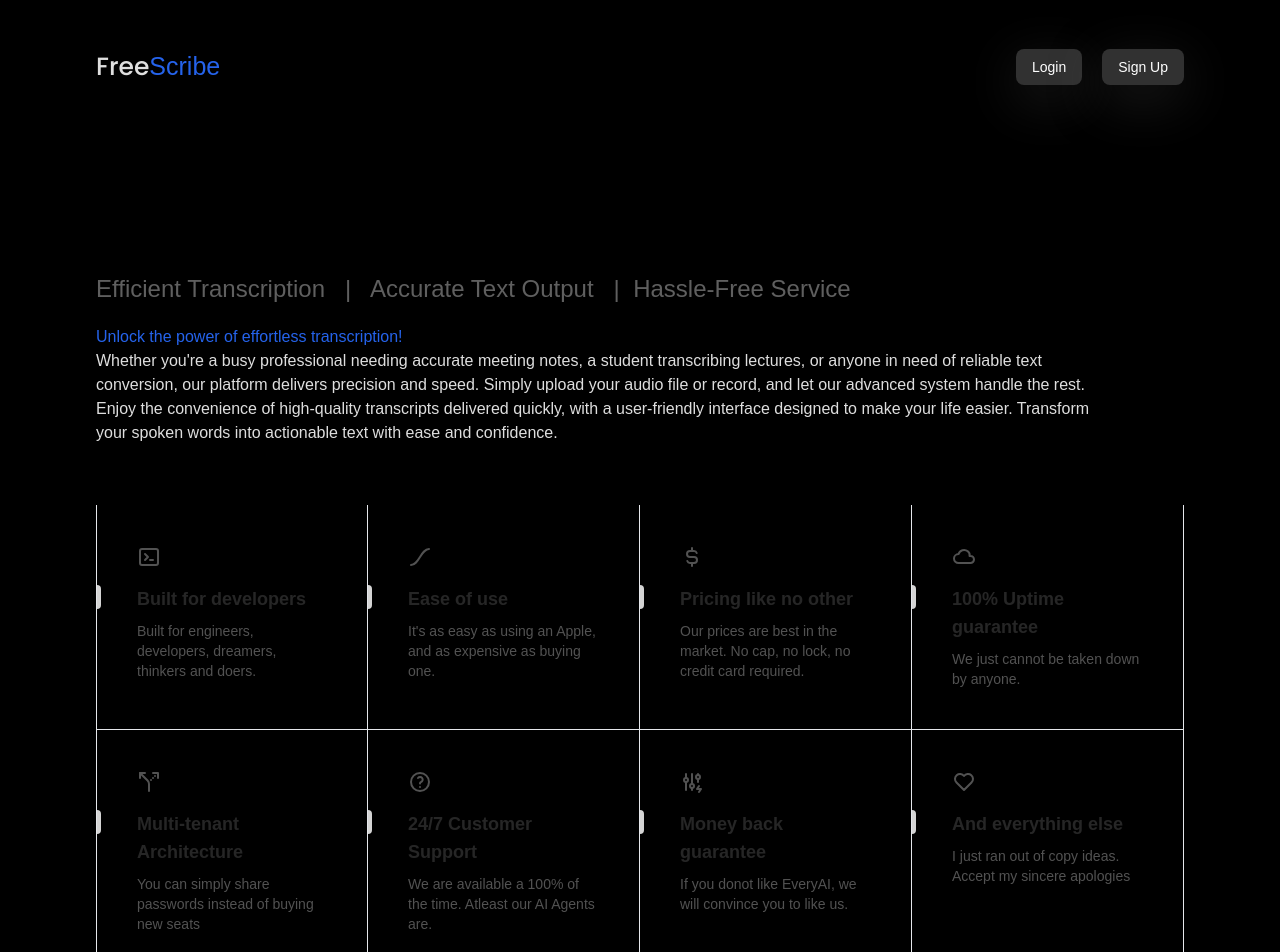
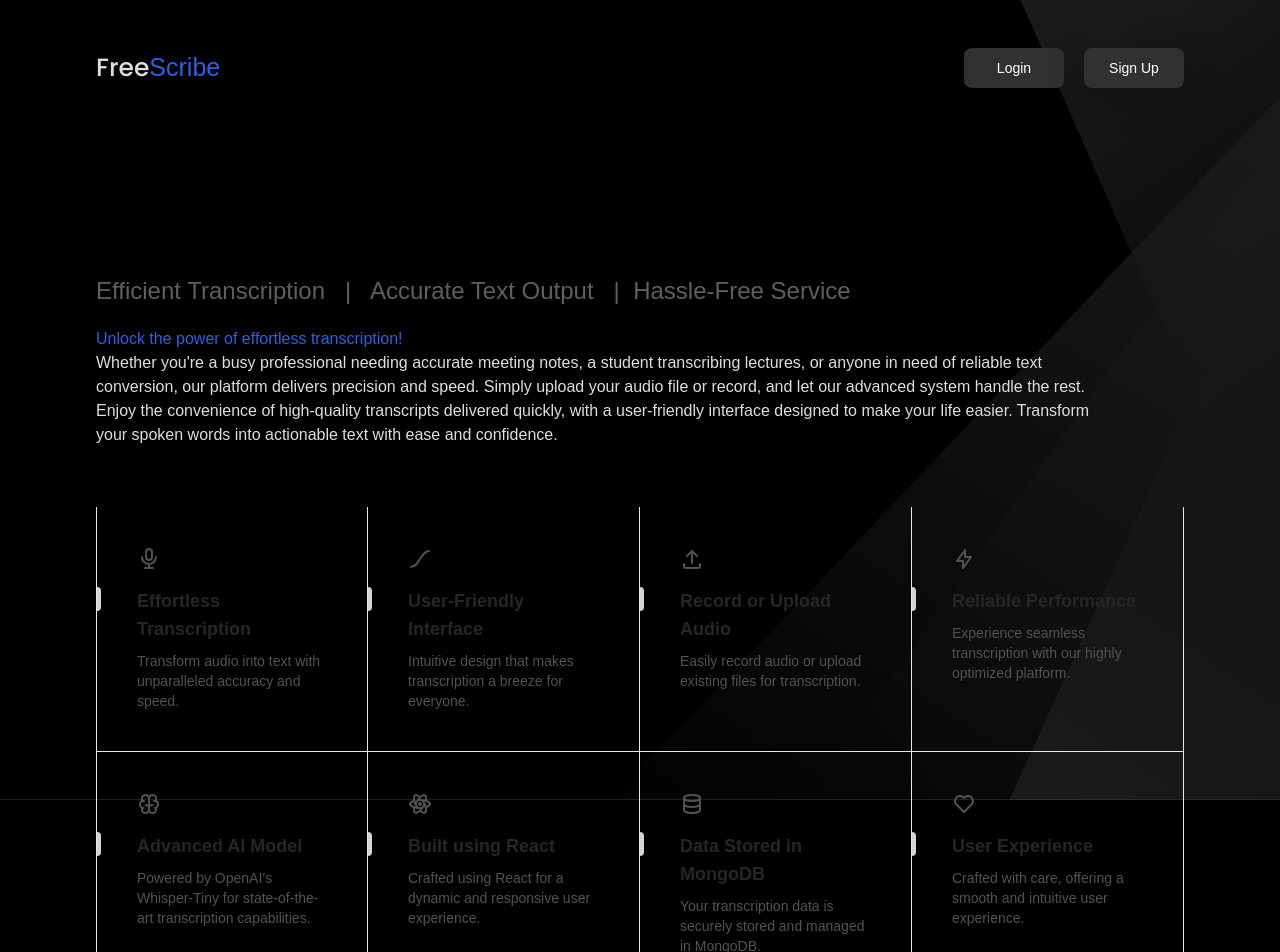
Before and after one commit to Haripriya-1212/FreeScribe, a React (Vite) app in the folder frontend/: page / in a window 1280 px wide. Shown: the top 952 px of the page. Built offline with nearby package versions, Linux system fonts and the light colour scheme.

Commit message:
completed ui

```diff
--- a/frontend/src/App.css
+++ b/frontend/src/App.css
@@ -5,14 +5,16 @@
 body{
     color: #dedede;
     background-color: #000000;
-    /* height: 100%;
-    margin: 0; */
+    height: 100%;
+    margin: 0;
   }
 
-  /* #root {
-    min-height: 100%;  /* Ensure root element takes at least 100% of the viewport height */
-    /* min-width: 100%;   /* Ensure root element takes at least 100% of the viewport width */
-    /* background-image: url('./ui/rrt1.jpg'); */
-    /* background-size: cover; */
-    /* background-repeat: no-repeat; */
-   /* } */
+   #root {
+    height: 100vh;
+    width: 100%;
+    margin: 0px auto;
+    background-image: url('./ui/rrt1.jpg');
+    background-size: cover;
+    background-repeat: no-repeat;
+    /* background-size:100% 100%; */
+    }
--- a/frontend/src/components/FileDisplay.jsx
+++ b/frontend/src/components/FileDisplay.jsx
@@ -4,7 +4,7 @@ export default function FileDisplay(props) {
     const { handleFormSubmission, handleAudioReset,  file, audioStream } = props
 
   return (
-    <main className='flex-1 flex flex-col gap-3 sm:gap-4 justify-center p-4 text-center pb-20 w-72 max-w-full mx-auto'>
+    <main className='flex-1 flex flex-col gap-3 sm:gap-4 justify-center p-4 pb-20 w-72 max-w-full'>
       {/* YOURFILE */}
         <h1 className='font-semibold text-4xl sm:text-5xl md:text-6xl'>Your<span className='text-blue-600 bold'>File</span></h1>
         {/* NAME OF FILE */}
@@ -14,9 +14,9 @@ export default function FileDisplay(props) {
         </div>
         {/* RESET & TRANSCRIBE BUTTONS */}
         <div className='flex items-center justify-between gap-4'>
-            <button className='text-slate-400 hover:text-blue-400 duration-200' onClick={handleAudioReset}>Reset</button>
+            <button className='text-slate-400 hover:text-blue-500 duration-200' onClick={handleAudioReset}>Reset</button>
             <button
-            className='specialBtn w-130 px-4 py-2 rounded-xl text-blue-400 flex items-center gap-2 font-medium'
+            className='specialBtn2 w-130 px-4 py-2 rounded-xl text-blue-500 flex items-center gap-2 font-medium'
             onClick={handleFormSubmission}
             >
                 <p>Transcribe</p>
--- a/frontend/src/components/HistoryPage.jsx
+++ b/frontend/src/components/HistoryPage.jsx
@@ -2,7 +2,6 @@ import React from 'react'
 import { UserContext } from '../UserContext';
 import { useContext, useState, useEffect } from 'react';
 import HistoryElement from './HistoryElement';
-import { formatISO9075 } from 'date-fns'
 
 export default function HistoryPage() {
   const {userInfo} = useContext(UserContext);
--- a/frontend/src/components/Infromation.jsx
+++ b/frontend/src/components/Infromation.jsx
@@ -32,7 +32,7 @@ export default function Infromation(props) {
     }
 
   return (
-    <div className='flex flex-col max-w-[1000px] mx-auto w-full'>
+    <div className='flex flex-col max-w-[1000px]  w-full'>
 
       <section className='min-h-screen flex flex-col'>
 
@@ -41,7 +41,7 @@ export default function Infromation(props) {
 
         <div className='grid-cols-2 items-center mx-auto bg-white border-1 border-solid border-blue-3 00 shadow rounded-full overflow-hidden'>
             <button
-            className={'px-5 py-2 font-medium duration-200' + (tab === 'transcription' ? ' bg-blue-400 text-white' : ' text-blue-400 hover:text-blue-600')}
+            className={'px-5 py-2 font-medium duration-200' + (tab === 'transcription' ? ' bg-blue-600 text-white' : ' text-blue-400 hover:text-blue-600')}
             onClick={() => setTab('transcription')}
             >Transcrpition</button>
             {/* <button
@@ -58,13 +58,13 @@ export default function Infromation(props) {
 
         <div className='flex items-center gap-4 mx-auto'>
             <button title="Copy"
-            className='bg-white px-2 text-blue-300 hover:text-blue-400 duration-200 rounded aspect-square grid place-items-center'
+            className='bg-white px-2 text-blue-500 hover:text-blue-400 duration-200 rounded aspect-square grid place-items-center'
             onClick={handleCopy}
             >
                 <i className="fa-solid fa-copy"></i>
             </button>
             <button title="Download"
-            className='bg-white px-2 text-blue-300 hover:text-blue-400 duration-200 rounded aspect-square grid place-items-center'
+            className='bg-white px-2 text-blue-500 hover:text-blue-400 duration-200 rounded aspect-square grid place-items-center'
             onClick={handleDownload}
             >
                 <i className="fa-solid fa-download"></i>
--- a/frontend/src/components/LandingPage.jsx
+++ b/frontend/src/components/LandingPage.jsx
@@ -12,6 +12,11 @@ export default function LandingPage() {
         <p className='text-blue-600 font-medium'>Unlock the power of effortless transcription! </p>
         <p>Whether you're a busy professional needing accurate meeting notes, a student transcribing lectures, or anyone in need of reliable text conversion, our platform delivers precision and speed. Simply upload your audio file or record, and let our advanced system handle the rest. Enjoy the convenience of high-quality transcripts delivered quickly, with a user-friendly interface designed to make your life easier. Transform your spoken words into actionable text with ease and confidence.</p>
         </div>
+        {/* <button
+            className='specialBtn2 w-32 px-4 py-2 rounded-xl text-blue-500 flex items-center gap-2 font-medium'
+            >
+                Get Started
+        </button> */}
         <Features/>
     </div>
   )
--- a/frontend/src/components/Transcribing.jsx
+++ b/frontend/src/components/Transcribing.jsx
@@ -3,14 +3,14 @@ import React from 'react'
 export default function  (props) {
     const { downloading } = props
   return (
-    <div className='flex items-center flex-col justify-center gap-10 md:gap-14 pb-24 p-4 text-center flex-1 '>
-        <div className='flex flex-col items-center justify-center gap-10 md:gap-14 '>
-            <h1 className='font-semibold text-4xl sm:text-5xl md:text-6xl'><span className='text-blue-400 bold'>Transcribing</span></h1>
+    <div className='flex flex-col justify-center gap-10 md:gap-14 pb-24 p-4 flex-1 '>
+        <div className='flex flex-col justify-center gap-10 md:gap-14 '>
+            <h1 className='font-semibold text-4xl sm:text-5xl md:text-6xl'><span className='text-blue-600 bold'>Transcribing</span></h1>
             <p>{!downloading ? "Cylinders warming up" : "Core cylinders engaged"}</p>
         </div>
-        <div className='flex flex-col gap-2 sm:gap-4 max-w-[500px] mx-auto w-full'>
+        <div className='flex flex-col gap-2 sm:gap-4 max-w-[500px] w-full'>
             {[0, 1, 2].map(val => (
-          <div key={val} className={'rounded-full h-2 sm:h-3 bg-slate-400 loading' + ` loading${val}`}></div>
+          <div key={val} className={'rounded-full h-2 sm:h-3 bg-slate-100 loading' + ` loading${val}`}></div>
         ))}
 
         </div>
--- a/frontend/src/index.css
+++ b/frontend/src/index.css
@@ -18,16 +18,26 @@ h1, h2, h3{
   transition-duration: 200ms;
 }
 
-.specialBtn{
-  background: rgb(49, 49, 49);
+.specialBtn2{
+  background: rgb(255, 255, 255);
   box-shadow: 0px 14px 55px rgba(88, 88, 88, 0.35);
   transition-duration: 200ms;
   text-align: center;
   /* width: 100px; */
 }
+.specialBtn{
+  background: rgb(49, 49, 49);
+  box-shadow: 0px 10px 35px rgba(0, 0, 0, 0.25);
+  transition-duration: 200ms;
+  text-align: center;
+  width: 100px;
+  height: 40px;
+  /* width: 100px; */
+}
 
 .specialBtn:hover {
   opacity: 0.8;
+  background: rgb(0, 0, 0);
 }
 
 
--- a/frontend/src/ui/Features.jsx
+++ b/frontend/src/ui/Features.jsx
@@ -6,62 +6,76 @@ export function cn(...inputs) {
   return twMerge(clsx(inputs));
 }
 import {
-  IconAdjustmentsBolt,
+//   IconAdjustmentsBolt,
+//   IconCloud,
+//   IconCurrencyDollar,
+//   IconEaseInOut,
+  IconHeart,
+//   IconHelp,
+//   IconRouteAltLeft,
+//   IconTerminal2,
+//   IconMic,
+  IconMicrophone,
+  IconEaseInOut,
+  IconCurrencyDollar,
   IconCloud,
-  IconCurrencyDollar,
-  IconEaseInOut,
-  IconHeart,
-  IconHelp,
-  IconRouteAltLeft,
-  IconTerminal2,
+  IconBrain,
+  IconUsers,
+  IconDeviceMobile,
+  IconLock,
+  IconUpload,
+  IconBolt,
+  IconBrandReact,
+  IconDatabase,
 } from '@tabler/icons-react';
 
 export function Features() {
     const features = [
         {
-      title: 'Built for developers',
-      description: 'Built for engineers, developers, dreamers, thinkers and doers.',
-      icon: <IconTerminal2 />,
+          title: 'Effortless Transcription',
+          description: 'Transform audio into text with unparalleled accuracy and speed.',
+        //   icon: <IconMic />,
+        icon: <IconMicrophone />,
         },
         {
-      title: 'Ease of use',
-      description: "It's as easy as using an Apple, and as expensive as buying one.",
+          title: 'User-Friendly Interface',
+          description: 'Intuitive design that makes transcription a breeze for everyone.',
           icon: <IconEaseInOut />,
         },
         {
-      title: 'Pricing like no other',
-      description: 'Our prices are best in the market. No cap, no lock, no credit card required.',
-      icon: <IconCurrencyDollar />,
+            title: 'Record or Upload Audio',
+            description: 'Easily record audio or upload existing files for transcription.',
+            icon: <IconUpload />,
         },
         {
-      title: '100% Uptime guarantee',
-      description: 'We just cannot be taken down by anyone.',
-      icon: <IconCloud />,
+          title: 'Reliable Performance',
+          description: 'Experience seamless transcription with our highly optimized platform.',
+          icon: <IconBolt />,
         },
         {
-      title: 'Multi-tenant Architecture',
-      description: 'You can simply share passwords instead of buying new seats',
-      icon: <IconRouteAltLeft />,
+          title: 'Advanced AI Model',
+          description: 'Powered by OpenAI’s Whisper-Tiny for state-of-the-art transcription capabilities.',
+          icon: <IconBrain />,
         },
         {
-      title: '24/7 Customer Support',
-      description: 'We are available a 100% of the time. Atleast our AI Agents are.',
-      icon: <IconHelp />,
+            title: 'Built using React',
+            description: 'Crafted using React for a dynamic and responsive user experience.',
+            icon: <IconBrandReact />,
         },
         {
-      title: 'Money back guarantee',
-      description: 'If you donot like EveryAI, we will convince you to like us.',
-      icon: <IconAdjustmentsBolt />,
+            title: 'Data Stored in MongoDB',
+            description: 'Your transcription data is securely stored and managed in MongoDB.',
+            icon: <IconDatabase />,
         },
         {
-      title: 'And everything else',
-      description: 'I just ran out of copy ideas. Accept my sincere apologies',
+          title: 'User Experience',
+          description: 'Crafted with care, offering a smooth and intuitive user experience.',
           icon: <IconHeart />,
         },
       ];
 
   return (
-    <div className="grid grid-cols-1 md:grid-cols-2 lg:grid-cols-4 relative z-10 py-10 max-w-7xl mx-auto">
+    <div className="grid grid-cols-1 md:grid-cols-2 lg:grid-cols-4 relative z-10 py-10 max-w-7xl ">
       {features.map((feature, index) => (
         <Feature key={feature.title} {...feature} index={index} />
       ))}
```
Also changed, not shown: frontend/src/components/HistoryElement.jsx (+37 -4 lines), frontend/src/components/HomePage.jsx (+11 -7 lines). Lines whose indentation alone changed are shown as unchanged.
